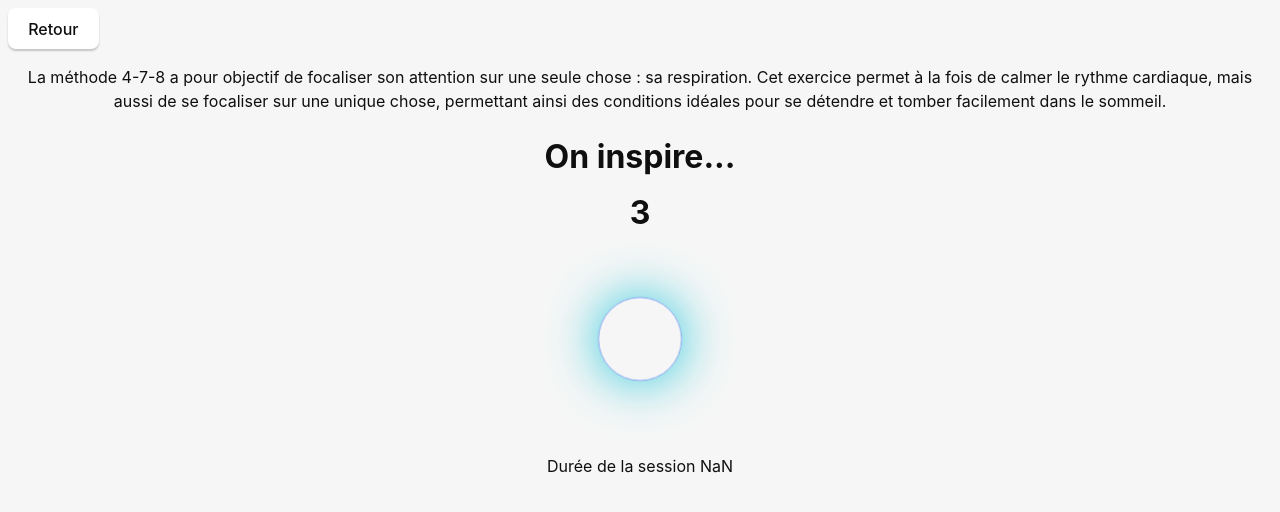
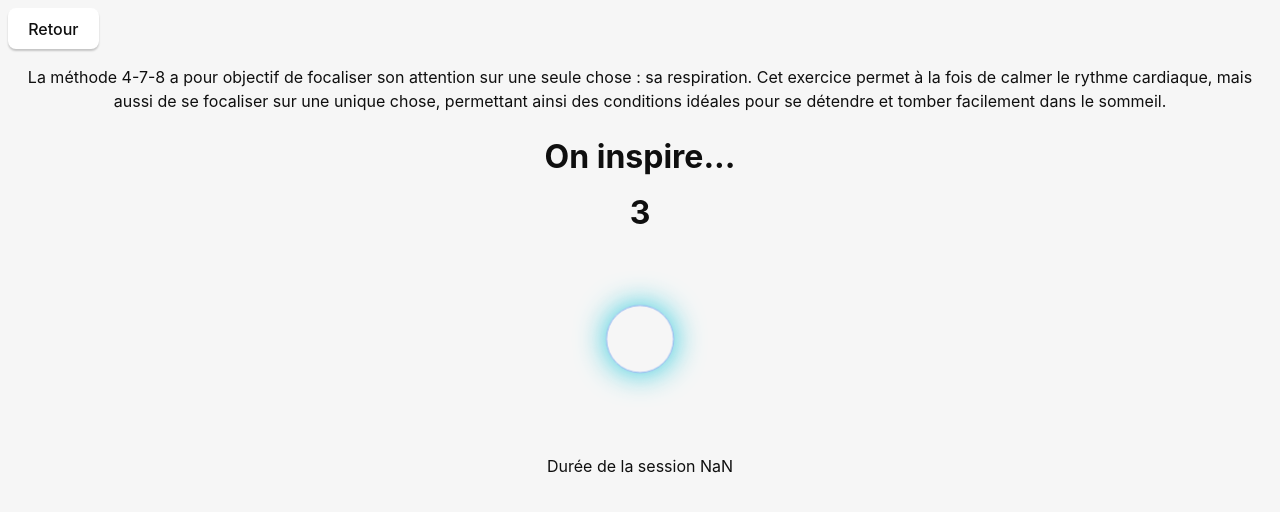
Before and after one commit to Eithliu/478, a Vue app: page / in a window 1280 px wide. Both pictures are taken after a click on the button "Démarrer la session de respiration". Shown: the top 512 px of the page. Built offline with nearby package versions, Linux system fonts and the light colour scheme.

Commit message:
--amend-no-edit

```diff
--- a/src/components/BreathPage.vue
+++ b/src/components/BreathPage.vue
@@ -3,8 +3,10 @@
     <button @click="store.goToHomepage">Retour</button>
   </div>
   <p>La méthode 4-7-8 a pour objectif de focaliser son attention sur une seule chose : sa respiration. Cet exercice permet à la fois de calmer le rythme cardiaque, mais aussi de se focaliser sur une unique chose, permettant ainsi des conditions idéales pour se détendre et tomber facilement dans le sommeil.</p>
-  <CountdownComponent :timer="timer" v-if="sessionInSeconds !== 0" />
-  <div class="circle-animation"></div>
+  <div class="countdown-animation" v-if="sessionInSeconds !== 0">
+    <CountdownComponent :timer="timer" />
+    <div class="circle-animation"></div>
+  </div>
   <p>Durée de la session {{ sessionInSeconds }}</p>
 </template>
 
```
